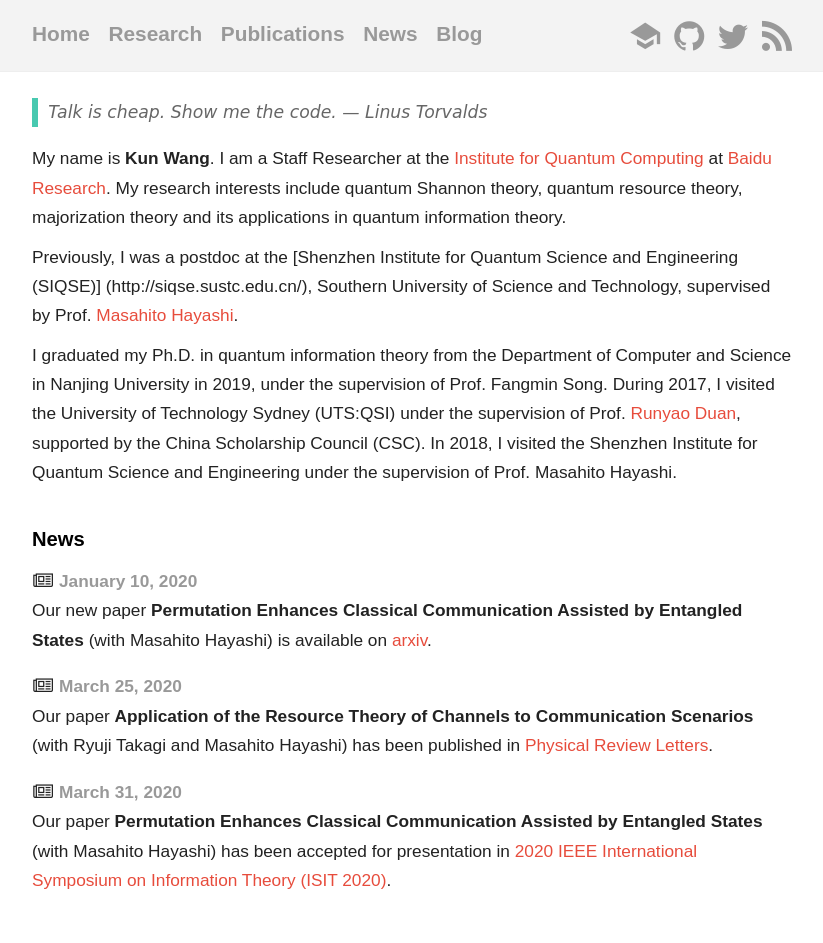
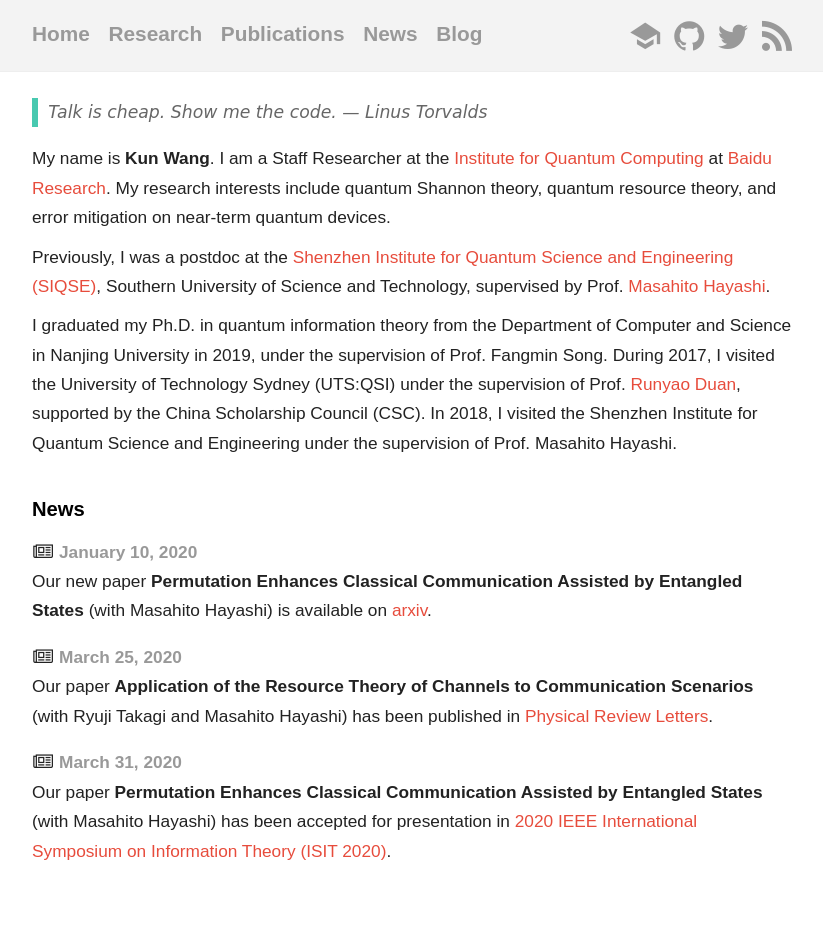
Before and after one commit to kun-wang/kun-wang.github.io, a Jekyll site: the page built from _pages/index.md, in a window 1280 px wide. Shown: the whole page, without its empty margins (228-1051 px from the left). Built offline with Jekyll 4.4.1, drawn with Linux system fonts in a browser that asks for light colours; nearby versions of some CDN libraries; some web fonts are replaced; after the commit the page ends 914 px from its top, so only the background shows below that.

Commit message:
Update the index.md

```diff
--- a/_pages/index.md
+++ b/_pages/index.md
@@ -8,8 +8,8 @@ title: Kun Wang
 > Talk is cheap. Show me the code. --- Linus Torvalds
 >
 
-My name is **Kun Wang**. I am a Staff Researcher at the [Institute for Quantum Computing](http://quantum.baidu.com/) at [Baidu Research](http://research.baidu.com/). My research interests include quantum Shannon theory, quantum resource theory, majorization theory and its applications in quantum information theory.
+My name is **Kun Wang**. I am a Staff Researcher at the [Institute for Quantum Computing](http://quantum.baidu.com/) at [Baidu Research](http://research.baidu.com/). My research interests include quantum Shannon theory, quantum resource theory, and error mitigation on near-term quantum devices.
 
-Previously, I was a postdoc at the [Shenzhen Institute for Quantum Science and Engineering (SIQSE)] (http://siqse.sustc.edu.cn/), Southern University of Science and Technology, supervised by Prof. [Masahito Hayashi](https://mhayashi.info/).
+Previously, I was a postdoc at the [Shenzhen Institute for Quantum Science and Engineering (SIQSE)](http://siqse.sustc.edu.cn/), Southern University of Science and Technology, supervised by Prof. [Masahito Hayashi](https://mhayashi.info/).
 
 I graduated my Ph.D. in quantum information theory from the Department of Computer and Science in Nanjing University in 2019, under the supervision of Prof. Fangmin Song. During 2017, I visited the University of Technology Sydney (UTS:QSI) under the supervision of Prof. [Runyao Duan](https://www.uts.edu.au/staff/runyao.duan), supported by the China Scholarship Council (CSC). In 2018, I visited the Shenzhen Institute for Quantum Science and Engineering under the supervision of Prof. Masahito Hayashi.
```
Also changed, not shown: README.md, 2 other files.
